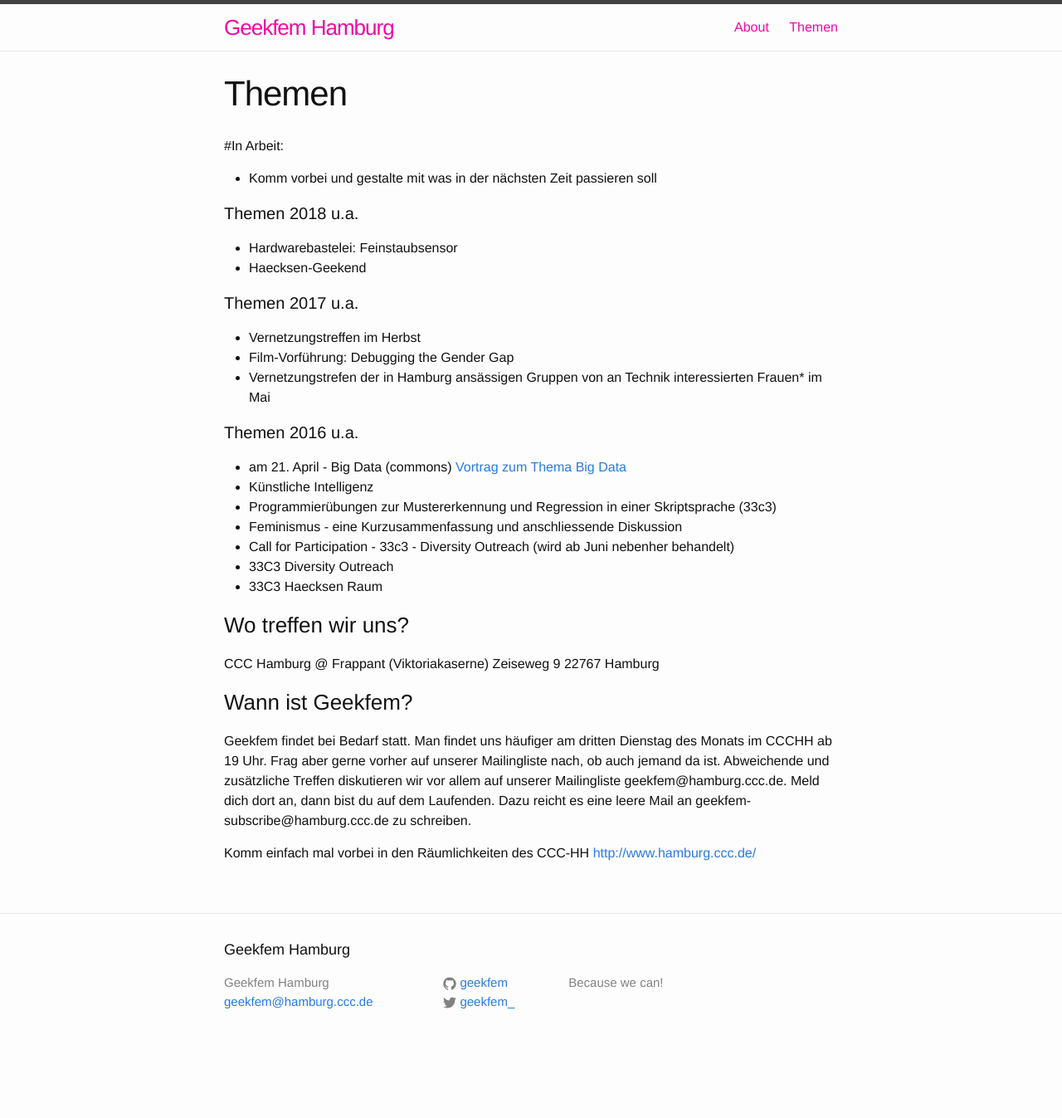
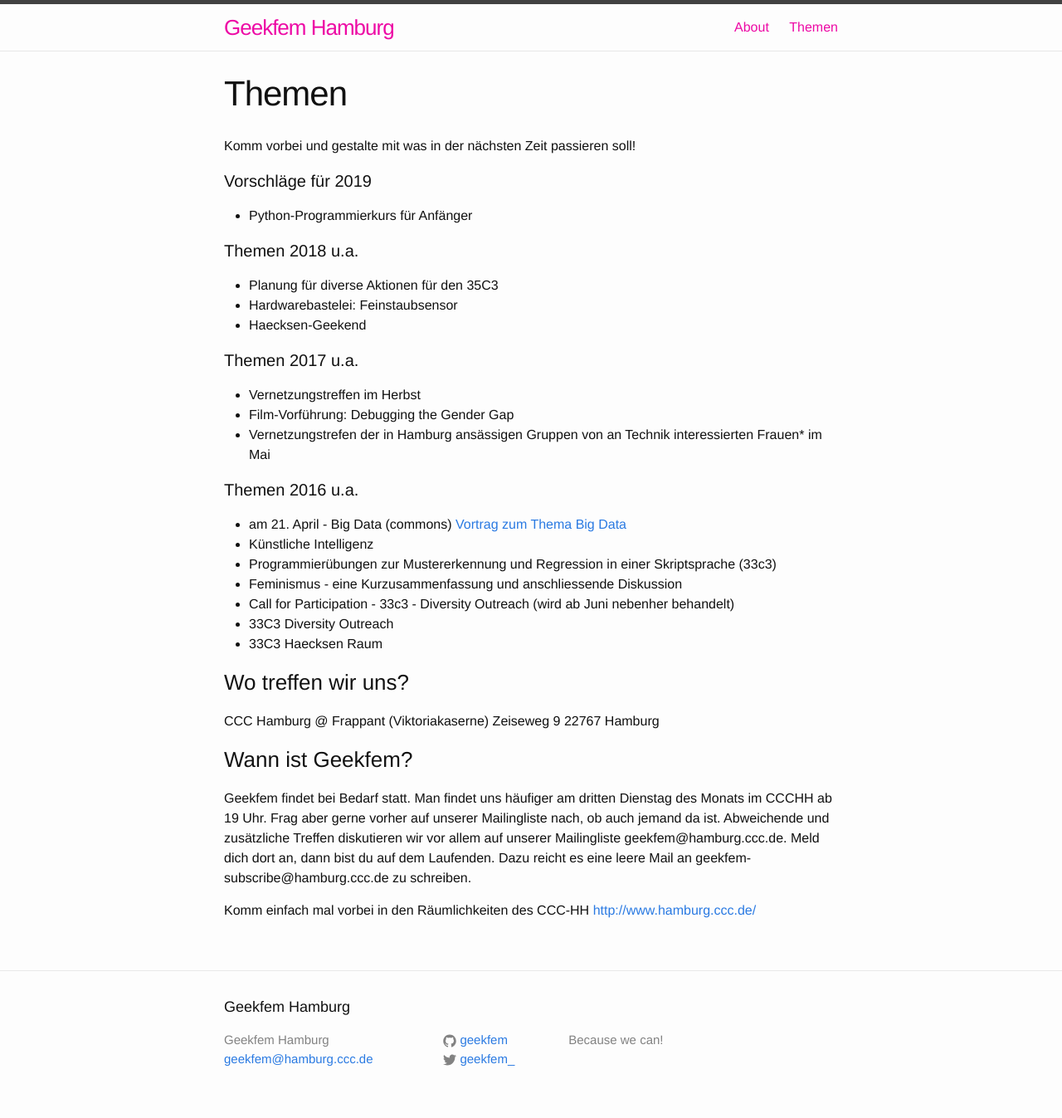
Before and after one commit to geekfem/geekfem.github.io, a Jekyll site: the page built from themen.md, in a window 1280 px wide. Shown: the whole page at 83% size. Built offline with Jekyll 4.4.1, drawn with Linux system fonts in a browser that asks for light colours; before the commit the page ends 1278 px from its top, so only the background shows below that.

```diff
--- a/themen.md
+++ b/themen.md
@@ -4,11 +4,13 @@ title: "Themen"
 permalink: /themen/
 ---
 
+Komm vorbei und gestalte mit was in der nächsten Zeit passieren soll!
 
-#In Arbeit:
-* Komm vorbei und gestalte mit was in der nächsten Zeit passieren soll
+#### Vorschläge für 2019
+* Python-Programmierkurs für Anfänger
 
 #### Themen 2018 u.a.
+* Planung für diverse Aktionen für den 35C3
 * Hardwarebastelei: Feinstaubsensor
 * Haecksen-Geekend
 
```
Also changed, not shown: _posts/2018-10-21-treffen-am-01-11-2018.markdown (added, +22 -0 lines).
